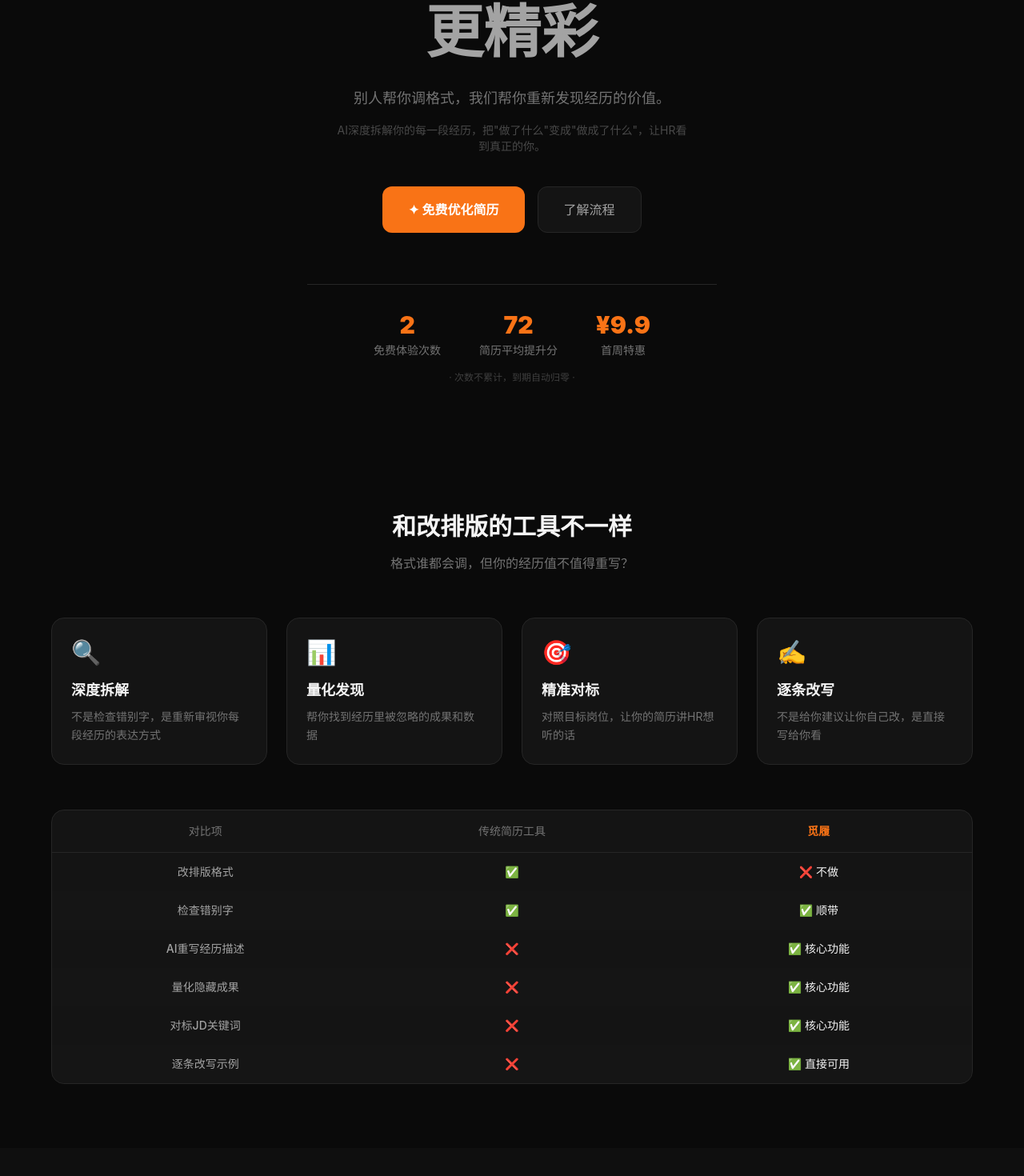
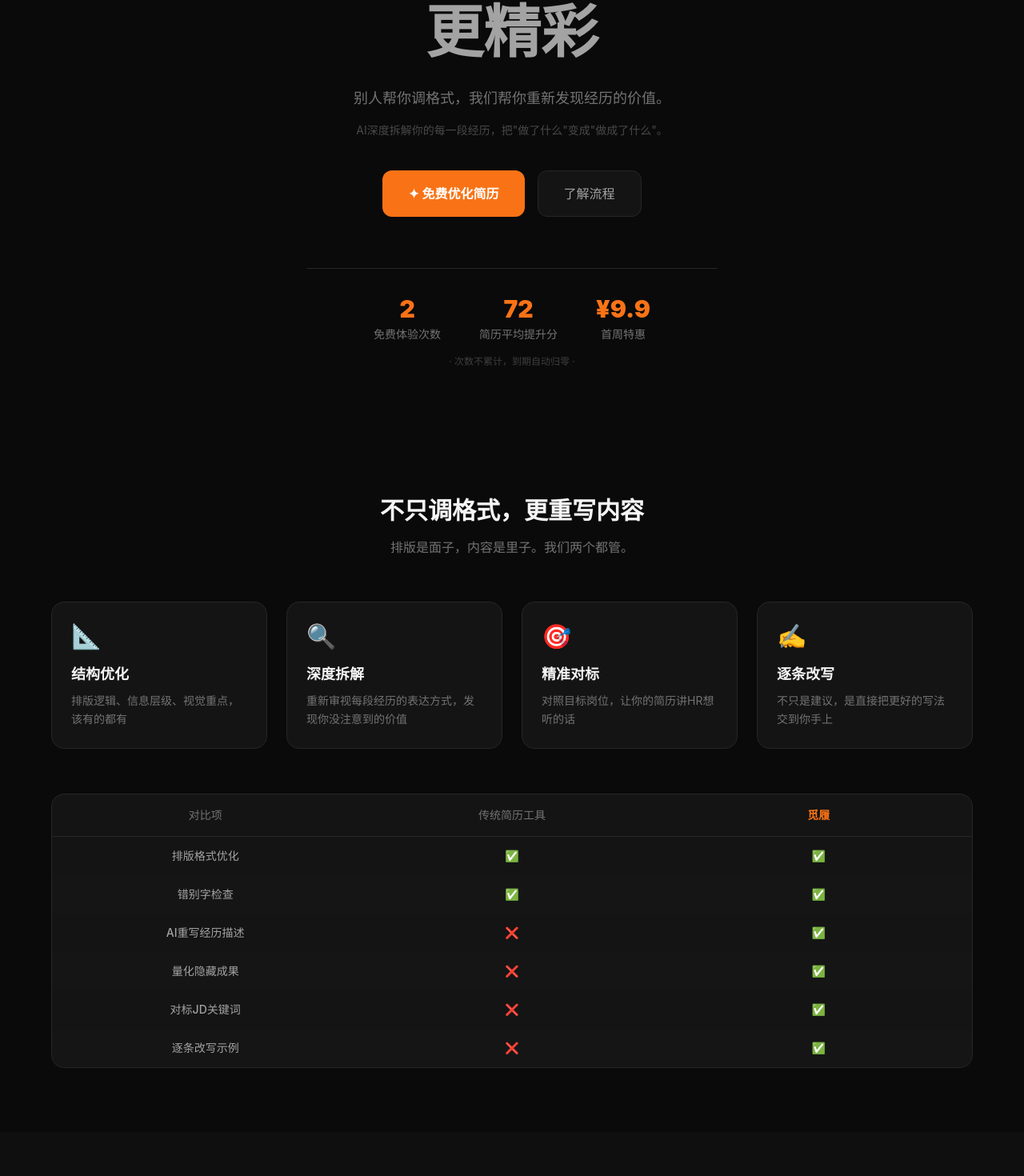
Before and after one commit to Bluewewewewe/milv-resume, a Next.js app: page / in a window 1280 px wide. Shown: the part 379-1849 px from the top of the page at 80% size. Built offline with nearby package versions, Linux system fonts and the light colour scheme.

Commit message:
feat: 高级感UI+闪光点回归+排版我们也做

```diff
--- a/src/app/page.tsx
+++ b/src/app/page.tsx
@@ -229,7 +229,7 @@ export default function Home() {
       <section className="pt-32 pb-20 px-6">
         <div className="max-w-4xl mx-auto text-center">
           <span className="inline-block px-4 py-1.5 bg-brand/10 text-brand text-sm rounded-full mb-8 border border-brand/20">
-            不是改排版，是改内容
+            发现你的闪光点
           </span>
           <h1 className="text-5xl md:text-7xl font-black leading-tight mb-6">
             你的经历<br /><span className="text-brand">比你以为的</span><br /><span className="text-text-secondary">更精彩</span>
@@ -238,7 +238,7 @@ export default function Home() {
             别人帮你调格式，我们帮你重新发现经历的价值。
           </p>
           <p className="text-text-muted/60 text-sm max-w-md mx-auto mb-10">
-            AI深度拆解你的每一段经历，把"做了什么"变成"做成了什么"，让HR看到真正的你。
+            AI深度拆解你的每一段经历，把"做了什么"变成"做成了什么"。
           </p>
           <div className="flex gap-4 justify-center">
             <button onClick={handleAnalyze} className="px-8 py-4 bg-brand hover:bg-brand-dark text-white font-bold rounded-xl transition-all hover:scale-105 flex items-center gap-2">
@@ -260,14 +260,14 @@ export default function Home() {
       {/* 功能 */}
       <section id="features" className="py-20 px-6">
         <div className="max-w-6xl mx-auto">
-          <h2 className="text-3xl font-bold text-center mb-4">和改排版的工具不一样</h2>
-          <p className="text-text-muted text-center mb-14">格式谁都会调，但你的经历值不值得重写？</p>
+          <h2 className="text-3xl font-bold text-center mb-4">不只调格式，更重写内容</h2>
+          <p className="text-text-muted text-center mb-14">排版是面子，内容是里子。我们两个都管。</p>
           <div className="grid md:grid-cols-4 gap-6">
             {[
-              { icon: '🔍', title: '深度拆解', desc: '不是检查错别字，是重新审视你每段经历的表达方式' },
-              { icon: '📊', title: '量化发现', desc: '帮你找到经历里被忽略的成果和数据' },
+              { icon: '📐', title: '结构优化', desc: '排版逻辑、信息层级、视觉重点，该有的都有' },
+              { icon: '🔍', title: '深度拆解', desc: '重新审视每段经历的表达方式，发现你没注意到的价值' },
               { icon: '🎯', title: '精准对标', desc: '对照目标岗位，让你的简历讲HR想听的话' },
-              { icon: '✍️', title: '逐条改写', desc: '不是给你建议让你自己改，是直接写给你看' },
+              { icon: '✍️', title: '逐条改写', desc: '不只是建议，是直接把更好的写法交到你手上' },
             ].map((item) => (
               <div key={item.title} className="p-6 bg-surface-card rounded-2xl border border-border hover:border-brand/40 transition-all group">
                 <div className="text-3xl mb-4">{item.icon}</div>
@@ -284,12 +284,12 @@ export default function Home() {
               <div className="py-4 px-4 text-brand text-sm font-bold">觅履</div>
             </div>
             {[
-              ['改排版格式', '✅', '❌ 不做'],
-              ['检查错别字', '✅', '✅ 顺带'],
-              ['AI重写经历描述', '❌', '✅ 核心功能'],
-              ['量化隐藏成果', '❌', '✅ 核心功能'],
-              ['对标JD关键词', '❌', '✅ 核心功能'],
-              ['逐条改写示例', '❌', '✅ 直接可用'],
+              ['排版格式优化', '✅', '✅'],
+              ['错别字检查', '✅', '✅'],
+              ['AI重写经历描述', '❌', '✅'],
+              ['量化隐藏成果', '❌', '✅'],
+              ['对标JD关键词', '❌', '✅'],
+              ['逐条改写示例', '❌', '✅'],
             ].map(([label, old, neu], i) => (
               <div key={i} className={`grid grid-cols-3 text-center text-sm ${i % 2 === 0 ? 'bg-surface-card' : 'bg-surface-hover/30'}`}>
                 <div className="py-3.5 px-4 text-text-secondary font-medium">{label}</div>
@@ -376,9 +376,9 @@ export default function Home() {
               <span className="text-text-muted text-sm">AI分析 + 优化建议 + 关键词检查</span>
             </div>
             <div className="grid md:grid-cols-3 gap-5">
-              <PriceCard plan="basic_weekly" price="¥9.9" desc="/周" dailyPrice="¥1.4/天" features={['5次AI分析', '优化建议', '关键词检查']} current={user?.plan === 'basic_weekly'} />
-              <PriceCard plan="basic_monthly" price="¥29" desc="/月" dailyPrice="¥0.97/天" features={['12次AI分析', '优化建议', '关键词检查']} current={user?.plan === 'basic_monthly'} badge="热门" savings="省¥9.8" />
-              <PriceCard plan="basic_quarterly" price="¥59" desc="/季" dailyPrice="¥0.66/天" features={['30次AI分析', '优化建议', '关键词检查']} current={user?.plan === 'basic_quarterly'} savings="省¥28" />
+              <PriceCard plan="basic_weekly" price="¥9.9" desc="/周" features={['5次AI分析', '优化建议', '关键词检查']} current={user?.plan === 'basic_weekly'} />
+              <PriceCard plan="basic_monthly" price="¥29" desc="/月" features={['12次AI分析', '优化建议', '关键词检查']} current={user?.plan === 'basic_monthly'} badge="热门" />
+              <PriceCard plan="basic_quarterly" price="¥59" desc="/季" features={['30次AI分析', '优化建议', '关键词检查']} current={user?.plan === 'basic_quarterly'} />
             </div>
           </div>
 
@@ -389,9 +389,9 @@ export default function Home() {
               <span className="text-brand text-sm font-medium">推荐 · 解锁全部能力</span>
             </div>
             <div className="grid md:grid-cols-3 gap-5">
-              <PriceCard plan="pro_weekly" price="¥19.9" desc="/周" dailyPrice="¥2.8/天" features={['5次AI分析', '全部优化功能', 'JD精准匹配', '逐条改写示例']} current={user?.plan === 'pro_weekly'} />
-              <PriceCard plan="pro_monthly" price="¥49" desc="/月" dailyPrice="¥1.6/天" features={['12次AI分析', '全部优化功能', 'JD精准匹配', '逐条改写示例', '优先客服']} current={user?.plan === 'pro_monthly'} highlight badge="最受欢迎" savings="省¥30" />
-              <PriceCard plan="pro_quarterly" price="¥99" desc="/季" dailyPrice="¥1.1/天" features={['30次AI分析', '全部优化功能', '求职全周期覆盖', '新功能优先体验']} current={user?.plan === 'pro_quarterly'} badge="最划算" savings="省¥99" />
+              <PriceCard plan="pro_weekly" price="¥19.9" desc="/周" features={['5次AI分析', '全部优化功能', 'JD精准匹配', '逐条改写示例']} current={user?.plan === 'pro_weekly'} />
+              <PriceCard plan="pro_monthly" price="¥49" desc="/月" features={['12次AI分析', '全部优化功能', 'JD精准匹配', '逐条改写示例', '优先客服']} current={user?.plan === 'pro_monthly'} highlight badge="最受欢迎" />
+              <PriceCard plan="pro_quarterly" price="¥99" desc="/季" features={['30次AI分析', '全部优化功能', '求职全周期覆盖', '新功能优先体验']} current={user?.plan === 'pro_quarterly'} badge="最划算" />
             </div>
           </div>
 
```
